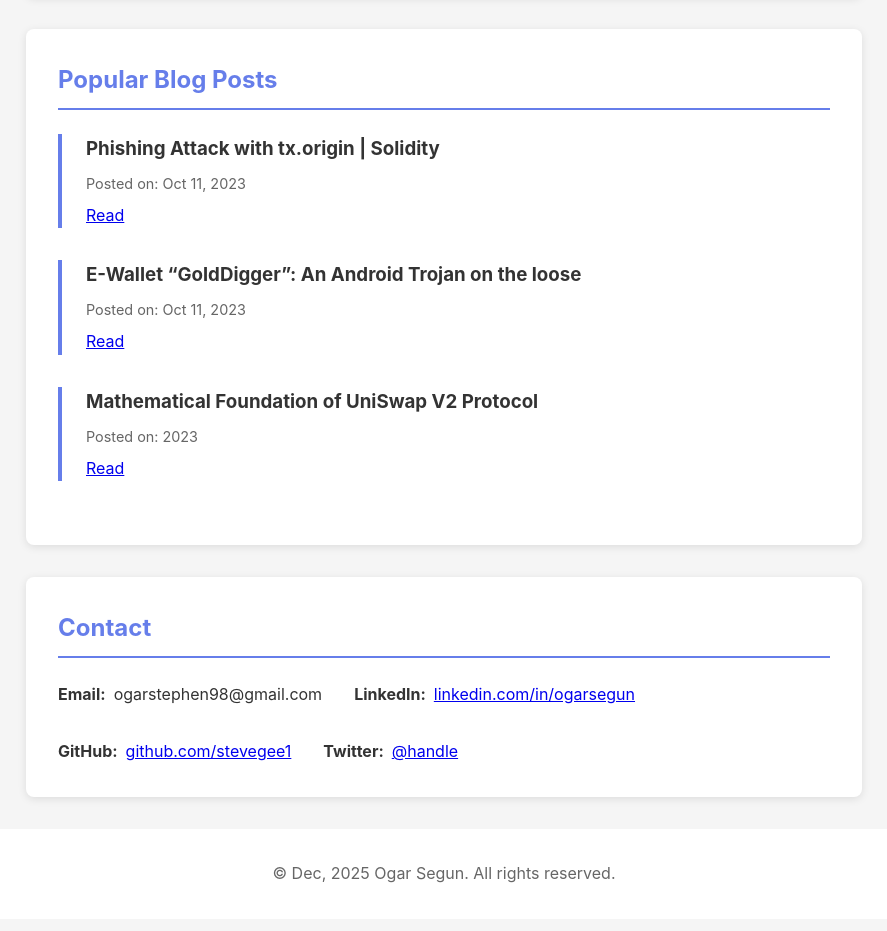
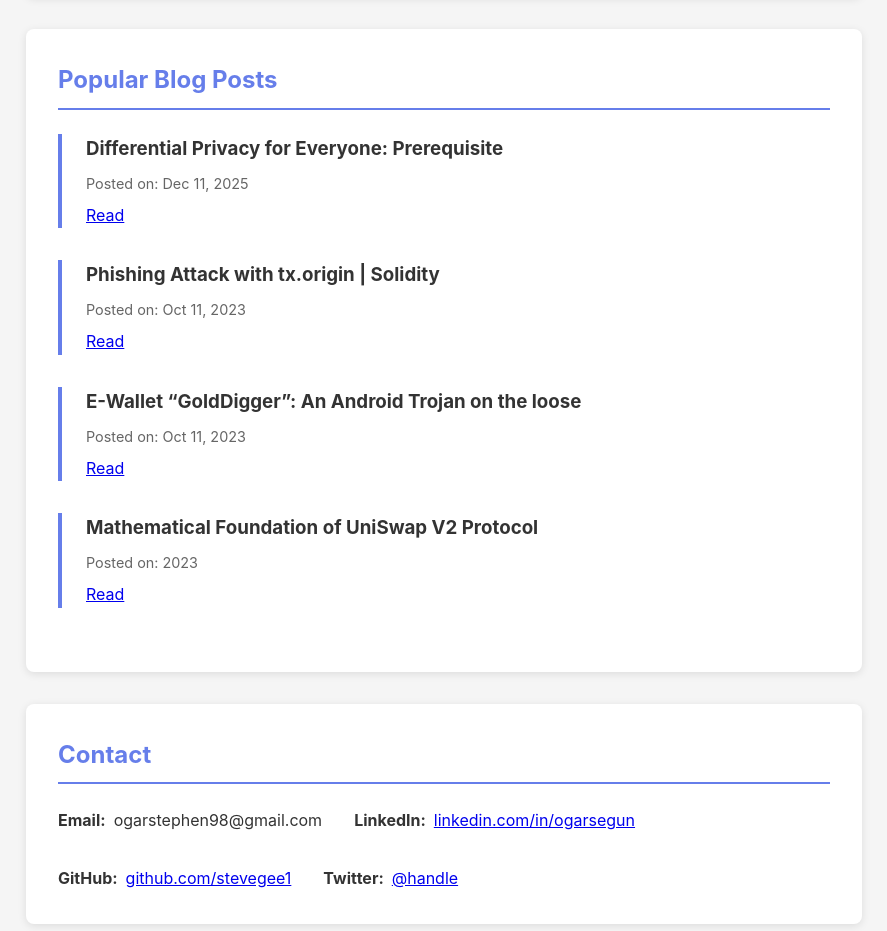
Before and after one commit to stevegee1/stevegee1.github.io, a plain HTML site: page index.html in a window 1280 px wide. Shown: the part 3460-4391 px from the top of the page, without its empty margins (196-1083 px from the left). Drawn offline with Linux system fonts and the light colour scheme.

Commit message:
Add first blog on differential privacy

```diff
--- a/index.html
+++ b/index.html
@@ -347,6 +347,12 @@
         <section id="blog">
             <h2>Popular Blog Posts</h2>
 
+             <div class="blog-post">
+                <h3>Differential Privacy for Everyone: Prerequisite</h3>
+                <div class="date">Posted on: Dec 11, 2025</div>
+                <p><a href="https://medium.com/@ogarstephen98/differential-privacy-for-everyone-prerequisite-69fbb5a8037f">Read</a></p>
+            </div>
+
             <div class="blog-post">
                 <h3>Phishing Attack with tx.origin | Solidity</h3>
                 <div class="date">Posted on: Oct 11, 2023</div>
```
